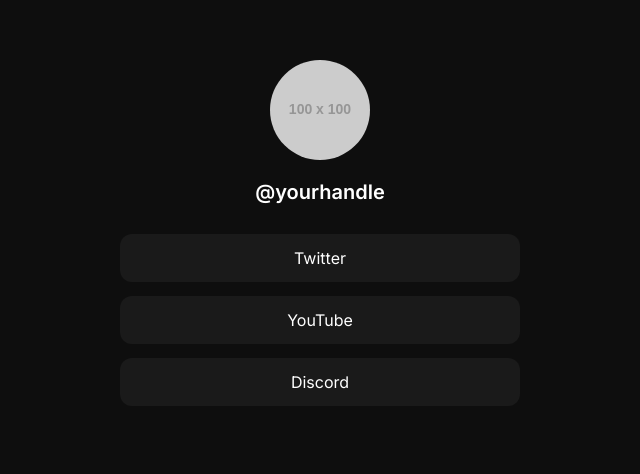
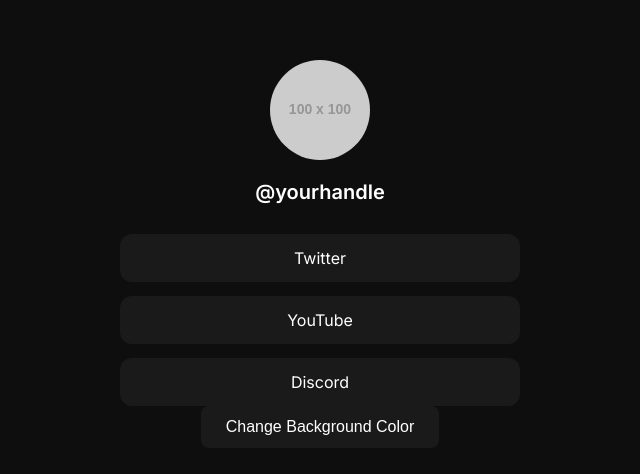
Before and after one commit to zolvity/nf_, a plain HTML site: page index.html in a window 1280 px wide. Shown: the whole page, without its empty margins (320-960 px from the left). Drawn offline with Linux system fonts and the light colour scheme; placeholder pictures from the web are drawn by us.

Commit message:
index.html

```diff
--- a/index.html
+++ b/index.html
@@ -20,6 +20,7 @@
       flex-direction: column;
       align-items: center;
       padding: 60px 20px;
+      cursor: url('https://r2.guns.lol/26ffccc8-1250-4c36-9785-46471dc39a94.webp') 16 16, auto !important;
     }
 
     img {
@@ -58,14 +59,47 @@
     .link:hover {
       background-color: #333;
     }
+
+    /* Button Style */
+    .btn {
+      background-color: #1a1a1a;
+      color: white;
+      padding: 12px 25px;
+      border-radius: 8px;
+      font-size: 16px;
+      border: none;
+      cursor: pointer;
+      transition: background 0.3s;
+    }
+
+    .btn:hover {
+      background-color: #333;
+    }
   </style>
 </head>
 <body>
 
+  <!-- Profile Section -->
   <img src="https://via.placeholder.com/100" alt="Profile" />
   <h1>@yourhandle</h1>
 
+  <!-- Links Section -->
   <div class="links">
     <a class="link" href="https://twitter.com/yourhandle" target="_blank">Twitter</a>
     <a class="link" href="https://youtube.com/yourchannel" target="_blank">YouTube</a>
     <a class="link" href="https://discord.gg/yourserver" target="_blank">Discord</a>
+    <!-- Add more links as needed -->
+  </div>
+
+  <!-- Background Change Button -->
+  <button class="btn" onclick="changeBackground()">Change Background Color</button>
+
+  <!-- JavaScript to change background color -->
+  <script>
+    function changeBackground() {
+      document.body.style.backgroundColor = document.body.style.backgroundColor === 'rgb(14, 14, 14)' ? '#333' : '#0e0e0e';
+    }
+  </script>
+
+</body>
+</html>
```
